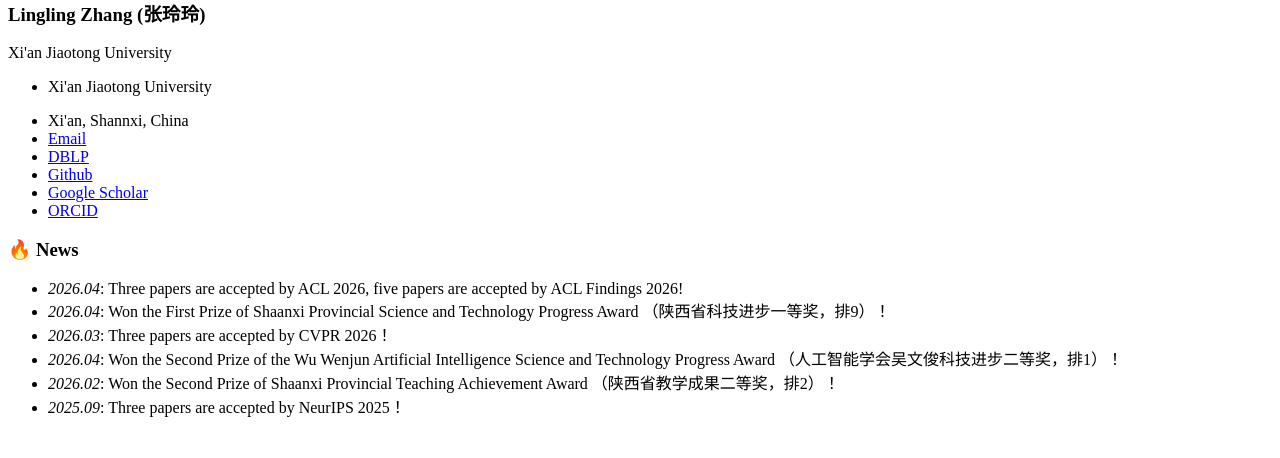
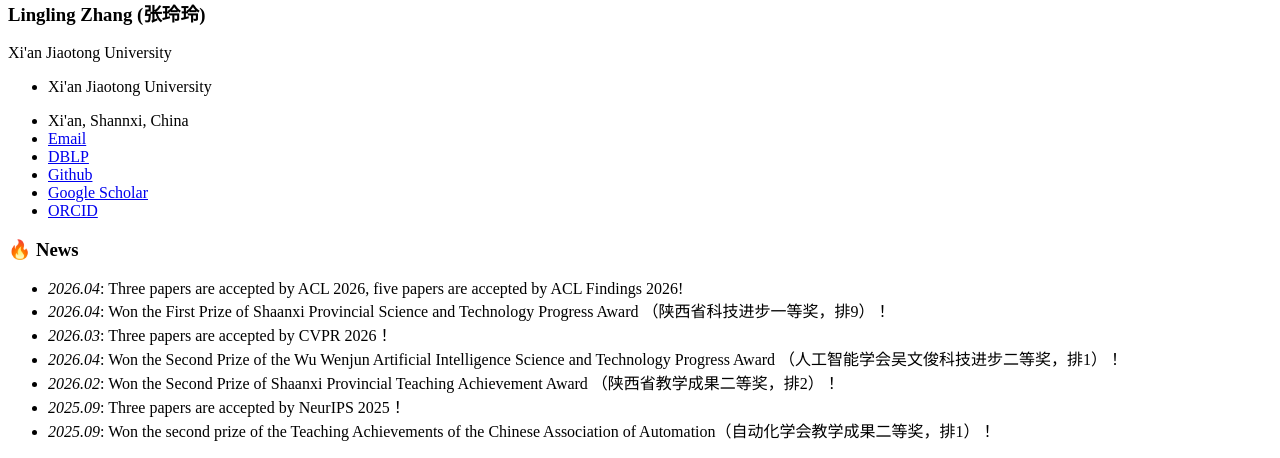
Before and after one commit to zhang-lingling/zhang-lingling.github.io, a Jekyll site: the page built from _pages/includes/news.md, in a window 1280 px wide. Shown: the part 526-984 px from the top of the page. Built offline with Jekyll 4.4.1, drawn with Linux system fonts in a browser that asks for light colours; our own code applies the rules of GitHub Pages for plain Markdown files; before the commit the page ends 960 px from its top, so only the background shows below that.

Commit message:
Update news.md

```diff
--- a/_pages/includes/news.md
+++ b/_pages/includes/news.md
@@ -5,3 +5,4 @@
 - *2026.04*: Won the Second Prize of the Wu Wenjun Artificial Intelligence Science and Technology Progress Award （人工智能学会吴文俊科技进步二等奖，排1）！
 - *2026.02*: Won the Second Prize of Shaanxi Provincial Teaching Achievement Award  （陕西省教学成果二等奖，排2）！
 - *2025.09*: Three papers are accepted by NeurIPS 2025！
+- *2025.09*: Won the second prize of the Teaching Achievements of the Chinese Association of Automation（自动化学会教学成果二等奖，排1）！
```
